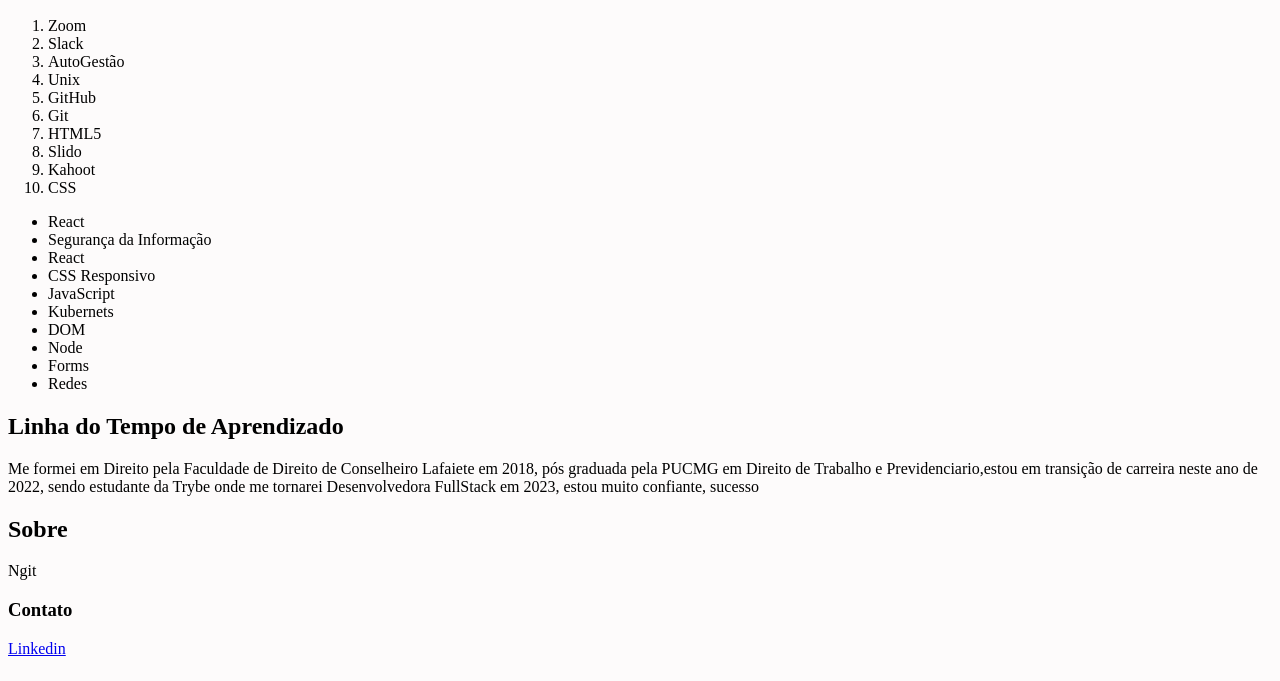
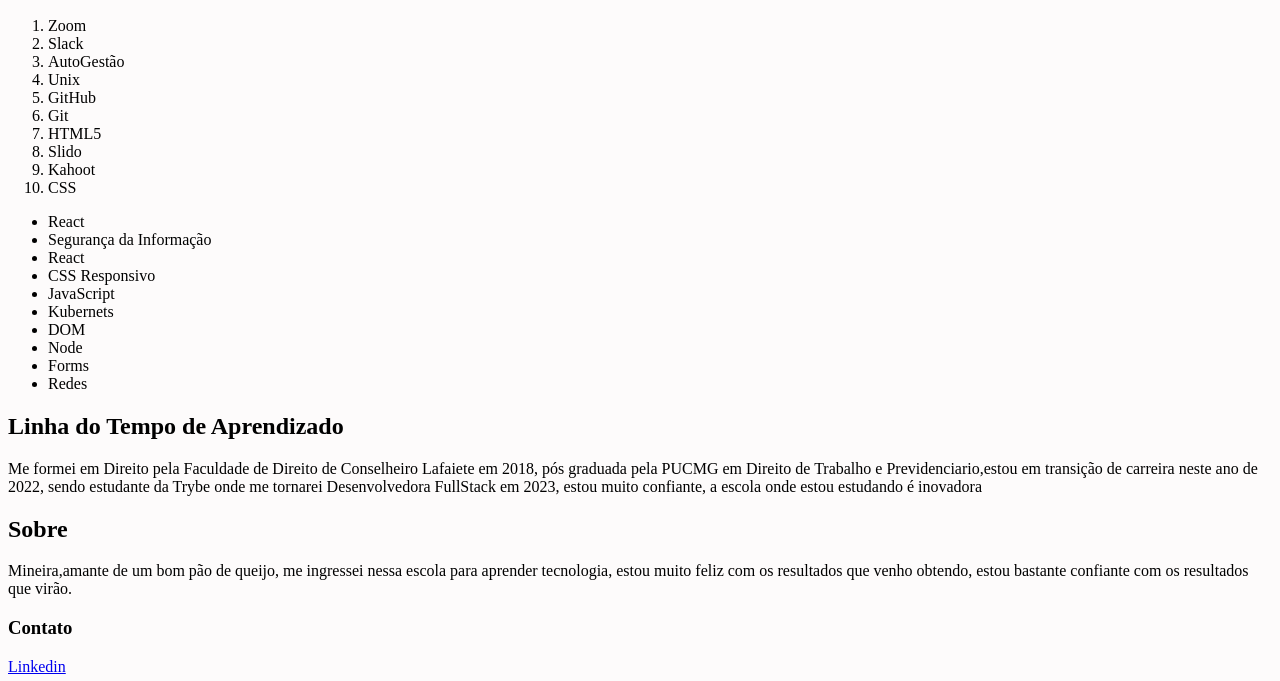
Before and after one commit to natooliv/lessons-learned, a website: page index.html in a window 1280 px wide. Shown: the part 110-791 px from the top of the page. Drawn offline with Linux system fonts and the light colour scheme.

Commit message:
Fazendo correções e estilização

```diff
--- a/index.html
+++ b/index.html
@@ -18,7 +18,7 @@
     </nav>
   </header>
   <main>
-      <img src="minha_foto.png" id = "minha_foto_"alt="minha_foto">
+      <img src=minha_foto.png alt="minhafotoseria" id="minha_foto">
         <p>
       <a>Natália Francielle Pereira de Oliveira</a>
       <p>
@@ -50,14 +50,12 @@
       </ul>
     <article id="lado-esquerdo">
       <h2>Linha do Tempo de Aprendizado</h2>
-      <p>
-        Me formei em Direito pela Faculdade de Direito de Conselheiro Lafaiete em 2018, pós graduada pela PUCMG em Direito de Trabalho e Previdenciario,estou em transição de carreira neste ano de 2022, sendo estudante da Trybe onde me tornarei Desenvolvedora FullStack em 2023, estou muito confiante, sucesso
+      <p>Me formei em Direito pela Faculdade de Direito de Conselheiro Lafaiete em 2018, pós graduada pela PUCMG em Direito de Trabalho e Previdenciario,estou em transição de carreira neste ano de 2022, sendo estudante da Trybe onde me tornarei Desenvolvedora FullStack em 2023, estou muito confiante, a escola onde estou estudando é inovadora
       </p>
     </article>
     <aside id="lado-direito">
       <h2 id="sobre"> Sobre </h2>
-      <p>
-        Ngit
+      <p>Mineira,amante de um bom pão de queijo, me ingressei nessa escola para aprender tecnologia, estou  muito feliz com os resultados que venho obtendo, estou bastante confiante com os resultados que virão.
         <h3 id="linkexterno">Contato</h3>
         <a href="https://www.linkedin.com/in/nataliafpoliv/" target="_blank">Linkedin</a>
       </p>
```
